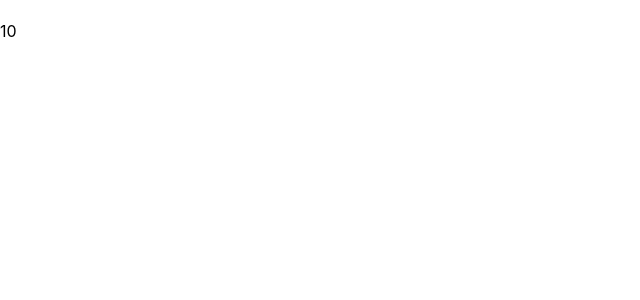
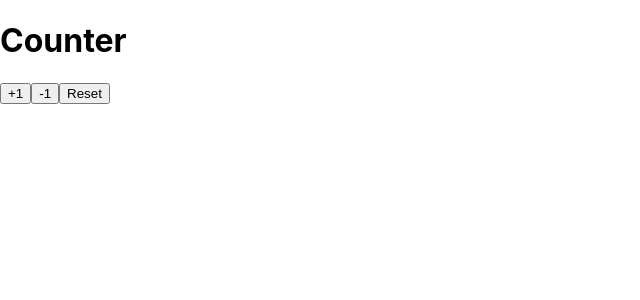
Before and after one commit to JuanJSaavedra52/CHALLENGES-Y-TAREA, a React (Create React App) app: page / in a window 1280 px wide. Shown: the top 300 px of the page, without its empty margins (0-640 px from the left). Built offline with nearby package versions, Linux system fonts and the light colour scheme.

Commit message:
Probando una vez más

```diff
--- a/src/App.js
+++ b/src/App.js
@@ -1,13 +1,12 @@
 import React from 'react';
 import './App.css';
-import './FirstApp'
 import FirstApp from './FirstApp';
 
 const App = () => {
 
   return (
     <>
-      <FirstApp />
+      <FirstApp title = "My First App"/>
     </>
   )
 }
--- a/src/FirstApp.js
+++ b/src/FirstApp.js
@@ -1,11 +1,29 @@
 import React from "react"
+import { useState } from "react"
 
-const FirstApp = ( props ) => {
+const FirstApp = ({value}) => {
+    const [counter, setCounter] = useState(value)
+
+    const handleAdd = () => {
+        setCounter( counter + 1 )
+    }
+
+    const handleSubstract = () => {
+        setCounter( counter - 1 )
+    }
+
+    const handleReset = () => {
+        setCounter(0)
+    }
 
     return (
         <>
-            <h1> { props.title } </h1>
-            <span> 10 </span>
+
+            <h1> Counter </h1>
+            <span> { counter } </span>
+            <button onClick={ () => handleAdd() }>+1</button>
+            <button onClick={ () => handleSubstract() }>-1</button>
+            <button onClick={ () => handleReset() }>Reset</button>
         </>
     )
 }
--- a/src/main.jsx
+++ b/src/main.jsx
@@ -5,6 +5,6 @@ import FirstApp from "./FirstApp";
 
 ReactDOM.createRoot(document.getElementById('root')).render(
     <React.StrictMode>
-        <FirstApp title="My First App" />
+        <FirstApp />
     </React.StrictMode>
 )
```
